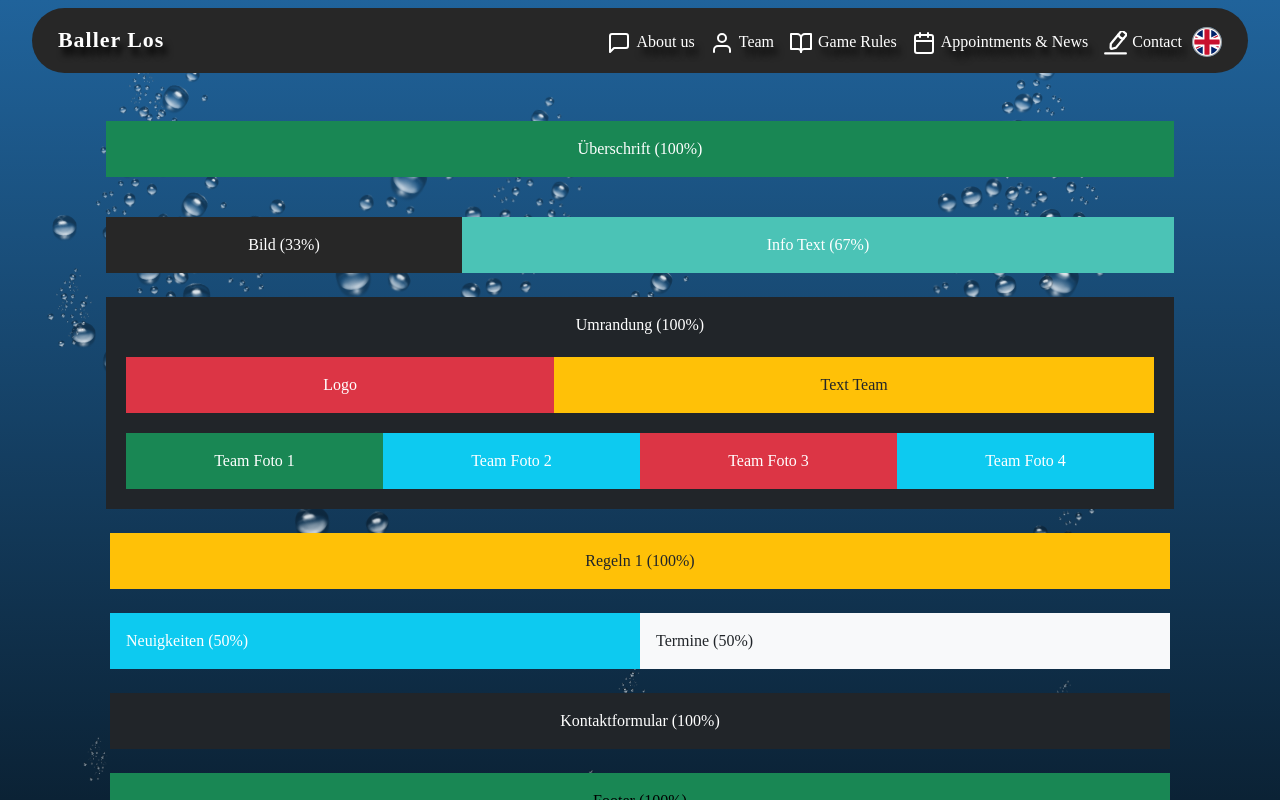
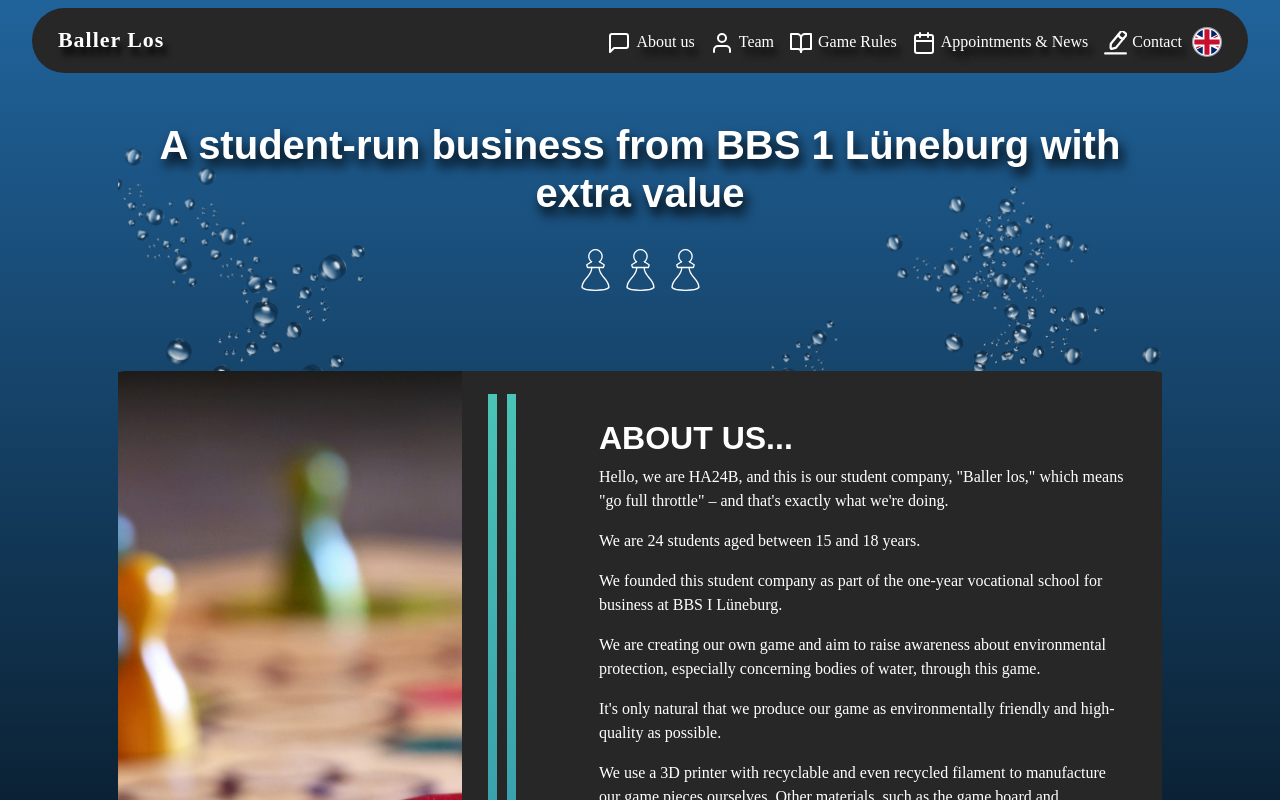
Before and after one commit to Doner-mit-alles/wirtschaft-live, a Vue app: page / in a window 1280 px wide. Shown: the top 800 px of the page. Built offline with nearby package versions, Linux system fonts and the light colour scheme; a web font is replaced by a local one.

Commit message:
43: update bubbles

```diff
--- a/index.html
+++ b/index.html
@@ -6,7 +6,7 @@
     <meta name="viewport" content="width=device-width, initial-scale=1.0">
     <title>Vite App</title>
   </head>
-  <body style="height: 100vw">
+  <body>
     <div id="app"></div>
     <script type="module" src="/src/main.ts"></script>
   </body>
--- a/src/App.vue
+++ b/src/App.vue
@@ -1,8 +1,5 @@
-<script setup lang="ts">
-import BubbleBackground from './components/bubbleBackground.vue'
-</script>
+<script setup lang="ts"></script>
 <template>
-  <BubbleBackground/>
   <router-view />
 </template>
 <style scoped></style>
--- a/src/assets/styles.css
+++ b/src/assets/styles.css
@@ -1,10 +1,7 @@
 @import url('https://fonts.googleapis.com/css?family=Alexandria');
 
-html {
-  height: 100%;
-}
+
 body {
-  height: 100%;
   margin: 0;
   background-repeat: no-repeat;
   background-attachment: fixed;
--- a/src/components/bubbleBackground.vue
+++ b/src/components/bubbleBackground.vue
@@ -1,117 +1,66 @@
+<script setup lang="ts">
+import { onMounted, ref } from 'vue'
+
+const bubbles = ref<{ top: number; left: number; size: number; rotation: number }[]>([])
+
+
+const numberOfBubbles = Math.floor(Math.random() * 31) + 30
+
+
+function generateRandomBubbles() {
+  bubbles.value = Array.from({ length: numberOfBubbles }, () => {
+    const top = Math.random() * 100
+    const left = Math.random() * 100
+
+
+    const size = Math.random() * 120 + 60
+    const rotation = Math.random() * 180
+
+    return { top, left, size, rotation }
+  })
+}
+
+onMounted(() => {
+  generateRandomBubbles()
+})
+</script>
+
 <template>
-  <div class="bubble-container" ref="containerRef">
-    <div v-for="(image, index) in images" :key="index" class="random-image" :style="getRandomStyle()">
-      <img src="../assets/bubbles.png" :alt="image.alt" />
+  <div class="bubble-container position-relative">
+    <div class="bubble w-100 h-100 position-absolute">
+      <img
+        v-for="(bubble, index) in bubbles"
+        :key="index"
+        src="@/assets/bubbles.png"
+        :style="{
+          position: 'absolute',
+          top: bubble.top + '%',
+          left: bubble.left + '%',
+          width: bubble.size + 'px',
+          height: (bubble.size * 1.8) + 'px',
+          transform: `rotate(${bubble.rotation}deg)`
+        }"
+        alt="bubble"
+      />
     </div>
+    <slot></slot>
   </div>
 </template>
 
-<script lang="ts">
-import { defineComponent, ref, reactive, onMounted, onUpdated } from 'vue';
-import type { CSSProperties } from 'vue';
-import bubble from "@/assets/bubbles.png"
-export default defineComponent({
-  name: 'RandomImageBehindText',
-  setup() {
-    const containerRef = ref<HTMLElement | null>(null);
-
-    const updateFullPageDivHeight = () => {
-      if (containerRef.value) {
-        containerRef.value.style.height = `${document.documentElement.scrollHeight}px`;
-      }
-    };
-
-    const images = reactive([
-      { src: bubble, alt: 'Random Image' },
-      { src: bubble, alt: 'Random Image' },
-      { src: bubble, alt: 'Random Image' },
-      { src: bubble, alt: 'Random Image' },
-      { src: bubble, alt: 'Random Image' },
-      { src: bubble, alt: 'Random Image' },
-      { src: bubble, alt: 'Random Image' },
-      { src: bubble, alt: 'Random Image' },
-      { src: bubble, alt: 'Random Image' },
-      { src: bubble, alt: 'Random Image' },
-      { src: bubble, alt: 'Random Image' },
-      { src: bubble, alt: 'Random Image' },
-      { src: bubble, alt: 'Random Image' },
-      { src: bubble, alt: 'Random Image' },
-      { src: bubble, alt: 'Random Image' },
-      { src: bubble, alt: 'Random Image' },
-      { src: bubble, alt: 'Random Image' },
-      { src: bubble, alt: 'Random Image' },
-      { src: bubble, alt: 'Random Image' },
-    ]);
-
-    // Generate random style for each image
-    const getRandomStyle = (): CSSProperties => {
-      if (!containerRef.value) return {};
-
-      const containerWidth: number = containerRef.value.offsetWidth;
-      const containerHeight: number = containerRef.value.offsetHeight;
-
-      // Set random position within container bounds
-      const size: number = Math.random() * 250 + 50 - 50;
-      const rotation: number = Math.random() * 20 + 5 - 5;
-      const randomX: number = Math.random() * (containerWidth - size); // Adjust image size as needed
-      const randomY: number = Math.random() * (containerHeight - size); // Adjust image size as needed
-
-      return {
-        position: 'absolute',
-        left: `${randomX}px`,
-        top: `${randomY}px`,
-        rotate: `${rotation}deg`,
-        width: `${size}px`,
-        objectFit: 'cover',
-        zIndex: -1,
-      };
-    };
-
-    // Handle window resize to adjust the layout
-    onMounted(() => {
-      updateFullPageDivHeight();
-      window.addEventListener('resize', updateFullPageDivHeight);
-
-      const resizeObserver = new ResizeObserver(() => {
-        // Logic to handle container resize can be added here
-      });
-      if (containerRef.value) {
-        resizeObserver.observe(containerRef.value);
-      }
-    });
-
-    onUpdated(() => {
-      updateFullPageDivHeight();
-    });
-
-    return {
-      containerRef,
-      images,
-      getRandomStyle,
-    };
-  },
-});
-</script>
-
 <style scoped>
 .bubble-container {
-  position: absolute;
-  width: 95%;
+  position: relative;
+  width: 100%;
+  min-height: 200vh;
   overflow: hidden;
-  top: 0;
-  left: 0;
-  margin: 0;
-  padding: 0;
+}
+
+.bubble {
   z-index: -1;
 }
 
-.random-image {
-  position: absolute;
-}
-
-img {
-  width: 100%;
-  height: 100%;
-  object-fit: cover;
+slot {
+  position: relative;
+  z-index: 1;
 }
 </style>
--- a/src/views/HomeView.vue
+++ b/src/views/HomeView.vue
@@ -8,6 +8,7 @@ import MenuBar from '@/components/menuBar/menu-bar.vue'
 import SpacingTool from '@/components/SpacingTool.vue'
 import ContactForm from '@/components/ContactForm.vue'
 import FooterContainer from '@/components/FooterContainer.vue'
+import BubbleBackground from '@/components/bubbleBackground.vue'
 
 const statusStore = useMenuBarStore()
 const { isMinimised } = storeToRefs(statusStore)
@@ -22,14 +23,14 @@ const targets = [
 <template>
   <menu-bar />
   <main class="container mt-5 px-5 px-lg-5 px-md-4">
-    <!--    BootstrapTemplate wieder raus-->
-    <BootstrapTemplate />
-    <HeadlineContainer />
-    <SpacingTool height="2rem"></SpacingTool>
-    <TextAndImageContainer />
-    <ContactForm />
+    <BubbleBackground>
+      <HeadlineContainer />
+      <SpacingTool height="2rem"></SpacingTool>
+      <TextAndImageContainer />
+      <ContactForm />
+    </BubbleBackground>
   </main>
-    <FooterContainer />
+  <FooterContainer />
 </template>
 <style scoped>
 .main-container {
```
